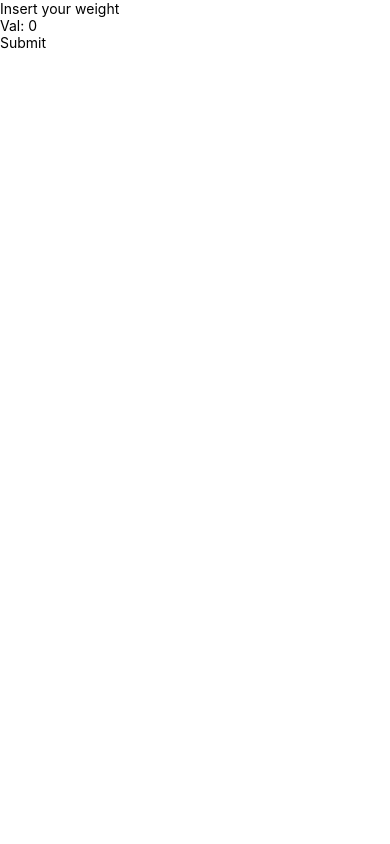
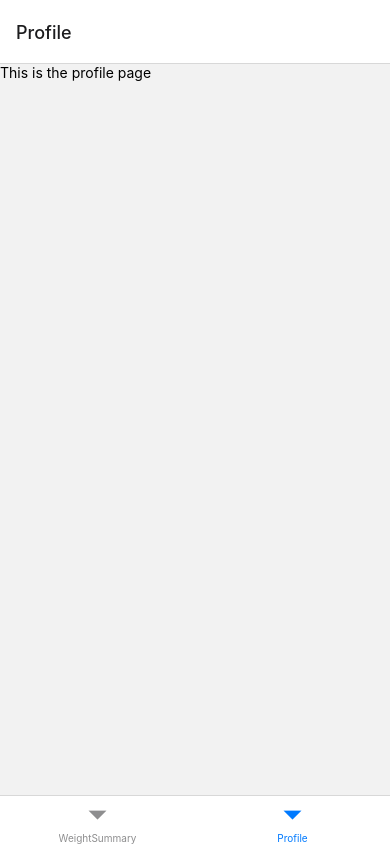
Before and after one commit to eduwr/health-tracker, a React Native app: screen /Profile in a window 390 px wide. Built offline with nearby package versions, Linux system fonts and the light colour scheme.

Commit message:
feature/install react navigation and create basic route

```diff
--- a/metro.config.js
+++ b/metro.config.js
@@ -14,4 +14,7 @@ module.exports = {
       },
     }),
   },
+  resolver: {
+    sourceExts: ['js', 'json', 'ts', 'tsx'],
+  },
 };
--- a/package.json
+++ b/package.json
@@ -10,6 +10,7 @@
     "lint": "eslint . --ext .js,.jsx,.ts,.tsx"
   },
   "dependencies": {
+    "@react-navigation/bottom-tabs": "^6.2.0",
     "@react-navigation/native": "^6.0.8",
     "react": "17.0.2",
     "react-native": "0.67.1",
--- a/src/App.tsx
+++ b/src/App.tsx
@@ -9,30 +9,16 @@
  */
 
 import React from 'react';
-import {StyleSheet} from 'react-native';
-import WeightScanPage from './pages/weigthScan';
+
+import {NavigationContainer} from '@react-navigation/native';
+import {Router} from './routes';
 
 const App = () => {
-  return <WeightScanPage />;
+  return (
+    <NavigationContainer>
+      <Router />
+    </NavigationContainer>
+  );
 };
 
-const styles = StyleSheet.create({
-  sectionContainer: {
-    marginTop: 32,
-    paddingHorizontal: 24,
-  },
-  sectionTitle: {
-    fontSize: 24,
-    fontWeight: '600',
-  },
-  sectionDescription: {
-    marginTop: 8,
-    fontSize: 18,
-    fontWeight: '400',
-  },
-  highlight: {
-    fontWeight: '700',
-  },
-});
-
 export default App;
--- /dev/null
+++ b/src/pages/Profile/index.tsx
@@ -0,0 +1,8 @@
+import React from 'react';
+import {View, Text} from 'react-native';
+
+export const Profile = () => (
+  <View>
+    <Text>This is the profile page</Text>
+  </View>
+);
--- a/src/pages/weigthScan.tsx
+++ b/src/pages/WeightSummary/index.tsx
@@ -1,4 +1,4 @@
-import React, {useState} from 'react';
+import React from 'react';
 import {
   SafeAreaView,
   ScrollView,
@@ -10,14 +10,14 @@ import {
   TouchableOpacity,
 } from 'react-native';
 
-const WeightScanPage = () => {
+export const WeightSummary = () => {
   const isDarkMode = useColorScheme() === 'dark';
 
   const backgroundStyle = {
     backgroundColor: isDarkMode ? '#c4c4c4' : 'e3e3e3',
   };
 
-  const [weight, setWeight] = useState(0);
+  const weight = 0;
 
   return (
     <SafeAreaView style={backgroundStyle}>
@@ -61,5 +61,3 @@ const styles = StyleSheet.create({
     fontWeight: '700',
   },
 });
-
-export default WeightScanPage;
--- /dev/null
+++ b/src/routes/index.tsx
@@ -0,0 +1,13 @@
+import * as React from 'react';
+import {createBottomTabNavigator} from '@react-navigation/bottom-tabs';
+import {WeightSummary} from '../pages/WeightSummary';
+import {Profile} from '../pages/Profile';
+
+const Tab = createBottomTabNavigator();
+
+export const Router = () => (
+  <Tab.Navigator>
+    <Tab.Screen name="WeightSummary" component={WeightSummary} />
+    <Tab.Screen name="Profile" component={Profile} />
+  </Tab.Navigator>
+);
```
Also changed, not shown: index.tsx (renamed from index.js), 5 other files (tests, documents, lock files or other folders).
